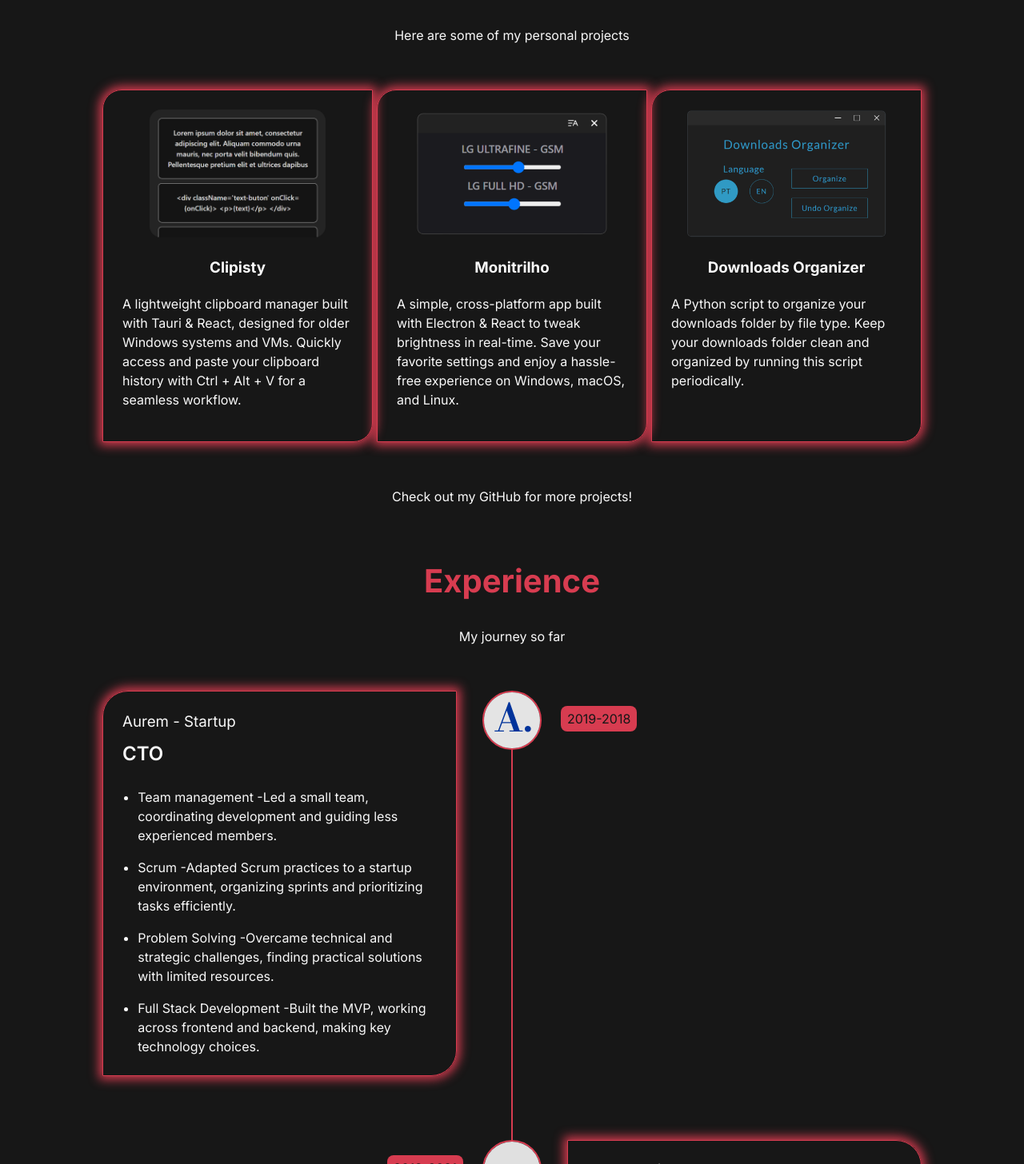
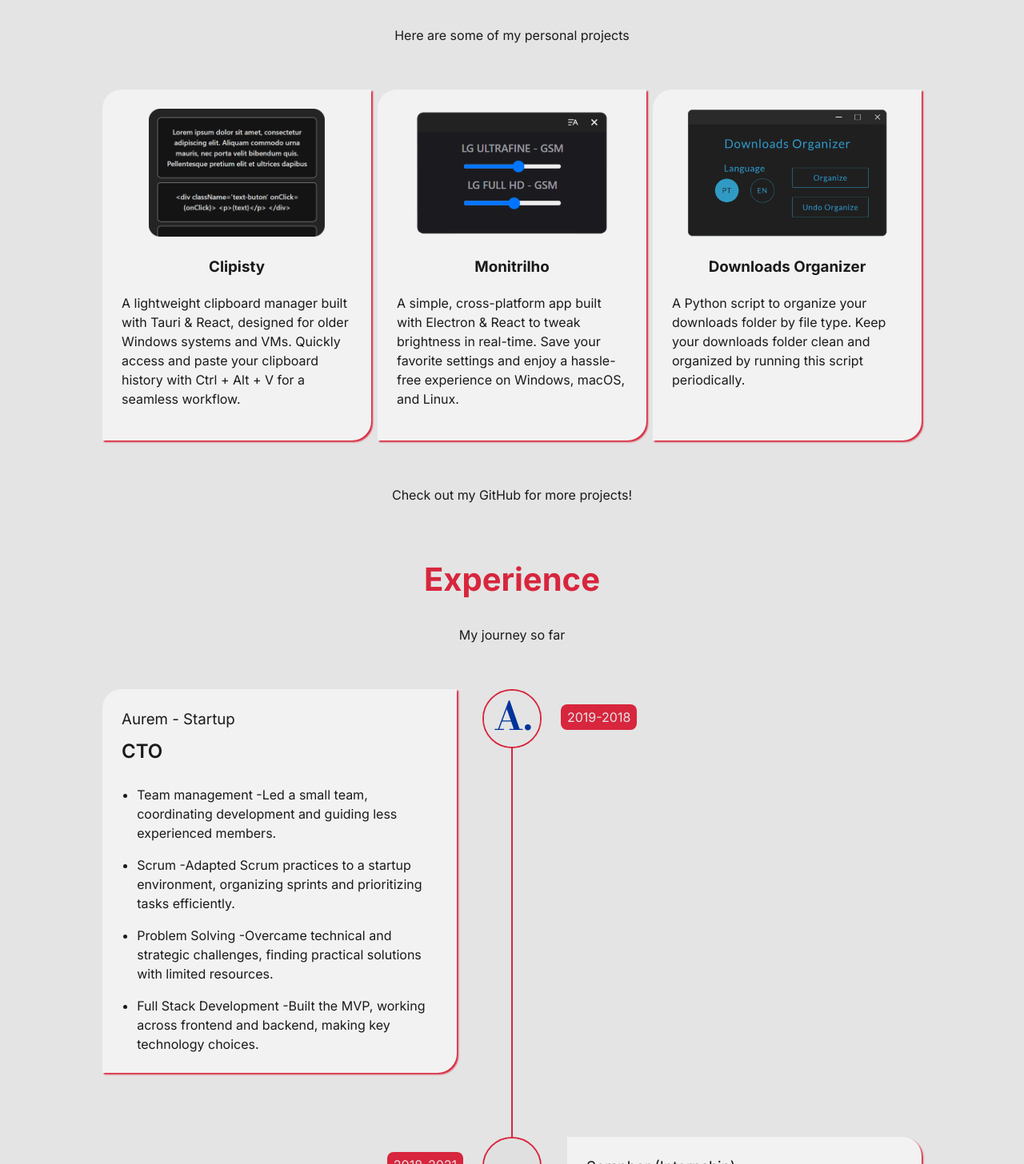
Before and after one commit to pedroblimaa/portfolio, a React (Vite) app: page /work in a window 1280 px wide. Shown: the part 154-1610 px from the top of the page at 80% size. Built offline with nearby package versions, Linux system fonts and the light colour scheme.

Commit message:
Improve cards style
* Change cards style to a better look

* Add theme handler based on OS theme

```diff
--- a/src/App.scss
+++ b/src/App.scss
@@ -38,6 +38,13 @@
   font-size: 2.5rem;
 }
 
+.default-card {
+  background-color: var(--background-card-color);
+  box-shadow: 2px 2px 2px var(--primary-color);
+  border-radius: 1.5rem;
+  transition: 0.3s;
+}
+
 /* Custom scrollbar styles */
 ::-webkit-scrollbar {
   transition: 0.3s;
--- a/src/components/Header/Header.tsx
+++ b/src/components/Header/Header.tsx
@@ -4,17 +4,16 @@ import MainIcon from '../../assets/dark-main-icon.svg'
 import { ReactSVG } from 'react-svg'
 import { Link, useLocation } from 'react-router-dom'
 import { useEffect, useState } from 'react'
-
-const DATA_THEME = 'data-theme'
-const DARK_THEME = 'dark'
-const LIGHT_THEME = 'light'
+import { useTheme } from '../../hooks/useTheme'
 
 function Header() {
+  const location = useLocation()
+  const themeHandler = useTheme()
+
   const getIsIconFull = (path: string) => {
     return path === '/'
   }
 
-  const location = useLocation()
   const [showIconFull, setShowIconFull] = useState(
     getIsIconFull(location.pathname)
   )
@@ -24,11 +23,7 @@ function Header() {
   }, [location.pathname])
 
   const changeTheme = () => {
-    const body = document.getElementsByTagName('body')[0]
-    const newTheme =
-      body.getAttribute(DATA_THEME) === 'light' ? DARK_THEME : LIGHT_THEME
-
-    body.setAttribute(DATA_THEME, newTheme)
+    themeHandler.toggleTheme()
   }
 
   return (
--- a/src/components/ProjectCard/ProjectCard.scss
+++ b/src/components/ProjectCard/ProjectCard.scss
@@ -1,18 +1,14 @@
 .project-card {
   display: flex;
   flex-direction: column;
-  border: 1px solid var(--primary-color);
-  box-shadow: 0 0 0.8rem 0.25rem var(--primary-color);
   padding: 1.5rem;
   width: 18rem;
   height: auto;
-  border-top-left-radius: 1.5rem;
-  border-bottom-right-radius: 1.5rem;
-  transition: 0.3s;
+  border-top-right-radius: 0;
+  border-bottom-left-radius: 0;
 }
 
 .project-card:hover {
-  box-shadow: 0 0 1rem 0.5rem var(--primary-color);
   transform: scale(1.05);
   border-top-left-radius: 0rem;
   border-bottom-right-radius: 0rem;
@@ -21,7 +17,7 @@
 }
 
 .project-card a {
-  color: var(--text-color);
+  color: var(--card-text-color);
   text-decoration: none;
 }
 
--- a/src/components/ProjectCard/ProjectCard.tsx
+++ b/src/components/ProjectCard/ProjectCard.tsx
@@ -9,7 +9,7 @@ export interface Project {
 
 function ProjectCard({ project }: { project: Project }) {
   return (
-    <div className='project-card'>
+    <div className='project-card default-card'>
       <a href={project.link} target='_blank' rel='noreferrer'>
         <img src={project.image} alt={project.title} />
         <h3>{project.title}</h3>
--- a/src/components/TimelineItem/TimelineCard/TimelineCard.scss
+++ b/src/components/TimelineItem/TimelineCard/TimelineCard.scss
@@ -1,20 +1,17 @@
 .timeline-card {
-  border: 1px solid var(--primary-color);
-  box-shadow: 0 0 0.8rem 0.25rem var(--primary-color);
-
   padding: 1.5rem;
   text-align: start;
 
   &.left {
     margin-right: 2rem;
-    border-top-left-radius: 2rem;
-    border-bottom-right-radius: 2rem;
+    border-top-right-radius: 0;
+    border-bottom-left-radius: 0;
   }
 
   &.right {
     margin-left: 2rem;
-    border-top-right-radius: 2rem;
-    border-bottom-left-radius: 2rem;
+    border-top-left-radius: 0;
+    border-bottom-right-radius: 0;
   }
 
   .company,
--- a/src/components/TimelineItem/TimelineCard/TimelineCard.tsx
+++ b/src/components/TimelineItem/TimelineCard/TimelineCard.tsx
@@ -3,7 +3,7 @@ import './TimelineCard.scss'
 
 function TimelineCard({ position, itemInfo }: TimelineCardProps) {
   return (
-    <div className={`timeline-card ${position}`}>
+    <div className={`timeline-card default-card ${position}`}>
         <h3 className='company'> {itemInfo.company}</h3>
         <h2 className='role'>{itemInfo.role}</h2>
         <ul className='bullets'>
--- /dev/null
+++ b/src/hooks/useTheme.ts
@@ -0,0 +1,32 @@
+import { useEffect, useState } from 'react'
+
+const DATA_THEME = 'data-theme'
+const DARK_THEME = 'dark'
+const LIGHT_THEME = 'light'
+
+export function useTheme() {
+  const getInitialTheme = () => {
+    const localStorageTheme = localStorage.getItem('theme')
+    const preferedTheme = window.matchMedia('(prefers-color-scheme: dark)')
+      .matches
+      ? DARK_THEME
+      : LIGHT_THEME
+
+    return localStorageTheme || preferedTheme
+  }
+
+  const [theme, setTheme] = useState(getInitialTheme)
+
+  useEffect(() => {
+    document.documentElement.setAttribute(DATA_THEME, theme)
+  }, [theme])
+
+  const toggleTheme = () => {
+    const newTheme = theme === LIGHT_THEME ? DARK_THEME : LIGHT_THEME
+
+    localStorage.setItem('theme', newTheme)
+    setTheme(newTheme)
+  }
+
+  return { theme, toggleTheme }
+}
--- a/src/index.scss
+++ b/src/index.scss
@@ -8,6 +8,7 @@
   --primary-color-hover: #b62034;
   --text-color: #f9f9f9;
   --button-text-color: #171717;
+  --background-card-color: #232323;
 
   font-synthesis: none;
   text-rendering: optimizeLegibility;
@@ -21,6 +22,7 @@
   --primary-color-hover: #f74c62;
   --text-color: #1a1a1a;
   --button-text-color: #e4e4e4;
+  --background-card-color: #f2f2f2;
 }
 
 body {
```
Also changed, not shown: index.html (line endings or trailing spaces).
